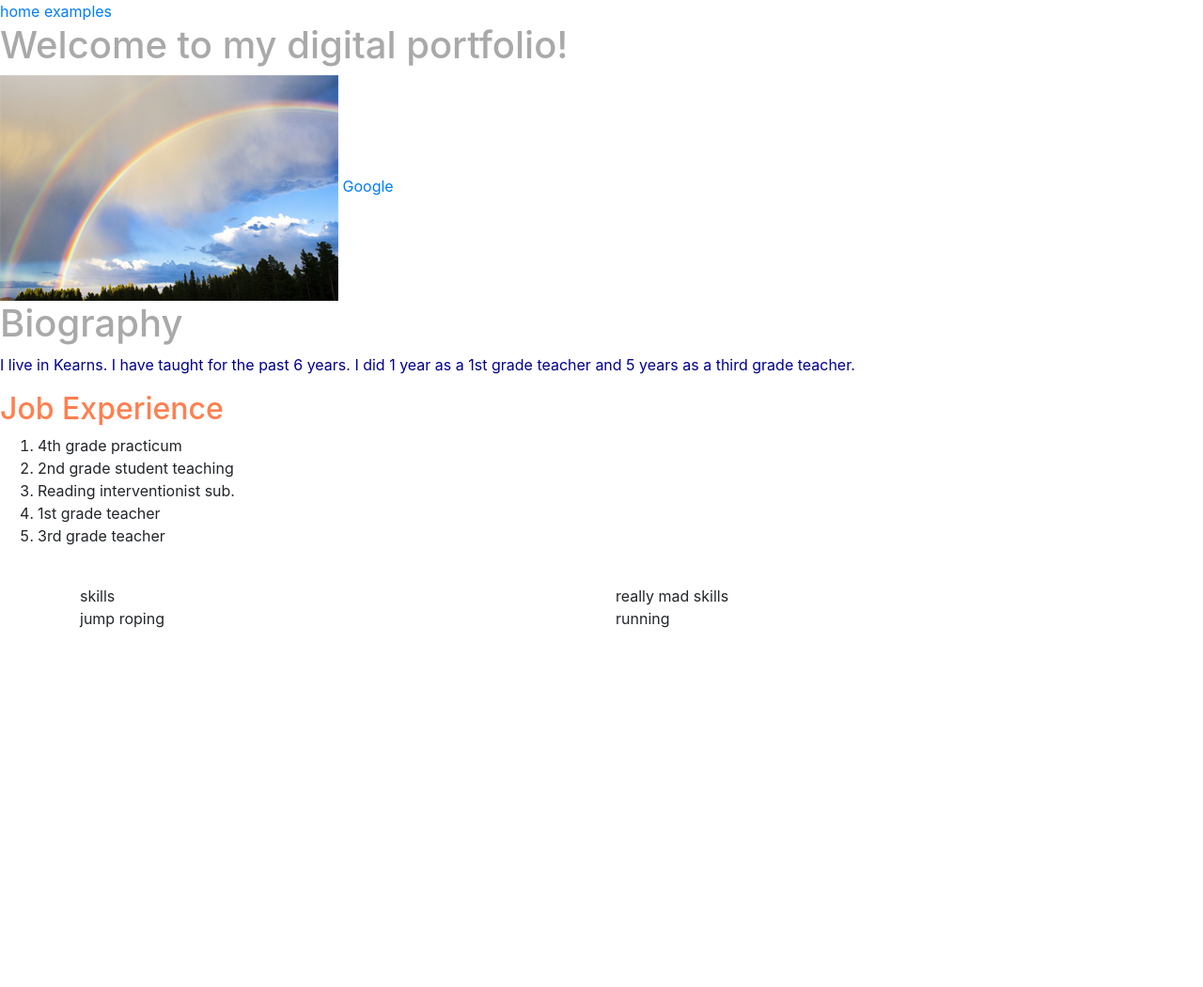
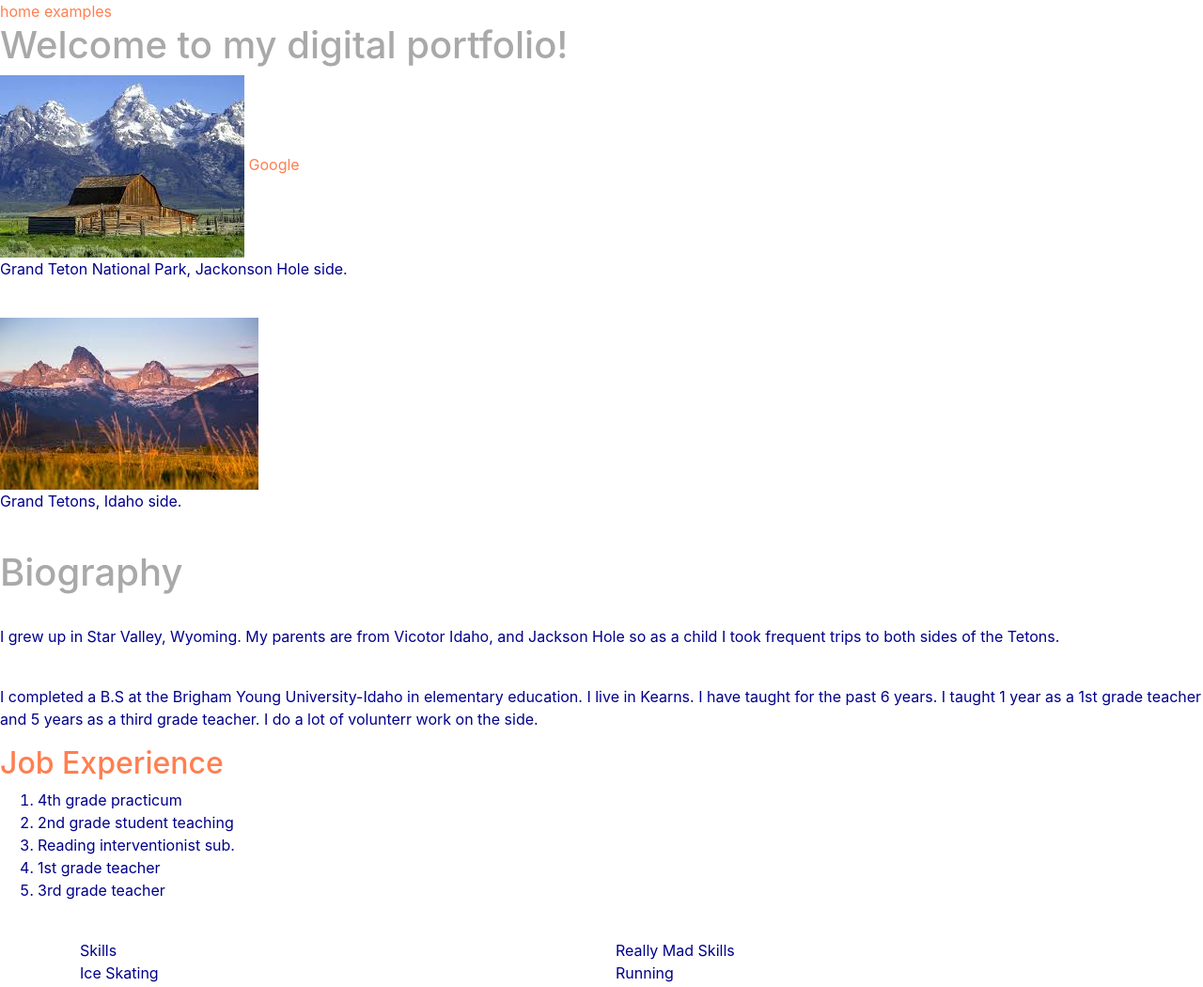
Before and after one commit to mcnether/EDPS6560MichelleHortin, a plain HTML site: page pages/examples.html in a window 1280 px wide. Shown: the whole page at 94% size. Before the commit the page ends 800 px from the top, so only its background shows below. Drawn offline with nearby package versions, Linux system fonts and the light colour scheme.

Commit message:
Add files via upload

```diff
--- a/pages/examples.html
+++ b/pages/examples.html
@@ -21,13 +21,27 @@
       </nav>
 
     <h1>Welcome to my digital portfolio!</h1>
-      <img src="../img/Double Rainbow.jpg"/>
+      <img src="../img/Grand%20Tetons.jpg"/>
       <a target="_blank" href="https://www.google.com"> Google</a>
+      <p> Grand Teton National Park, Jackonson Hole side.</p>
+
+      <br>
+
+      <img src="../img/Idaho.side.jpg"/>
+      <p>Grand Tetons, Idaho side.</p>
 
       <br>
 
       <h1> Biography</h1>
-        <p>I live in Kearns. I have taught for the past 6 years. I did 1 year as a 1st grade teacher and 5 years as a third grade teacher.</p>
+
+      <br>
+
+        <p>I grew up in Star Valley, Wyoming. My parents are from Vicotor Idaho, and Jackson Hole so as a child I took frequent trips to both sides of the Tetons.</p>
+
+        <br>
+
+        <p>I completed a B.S at the Brigham Young University-Idaho in elementary education. I live in Kearns. I have taught for the past 6 years. I taught 1 year as a 1st grade teacher and 5 years as a third grade teacher. I do a lot of volunterr work on the side.</p>
+
         <h2>Job Experience</h2>
             <ol>
                 <li>4th grade practicum</li>
@@ -41,15 +55,16 @@
 
       <div class="container">
           <div class="row">
-              <div class="col">skills</div>
-              <div class="col">really mad skills</div>
+              <div class="col">Skills</div>
+              <div class="col">Really Mad Skills</div>
           </div>
           <div class ="row">
-              <div class="col">jump roping </div>
-              <div class="col">running</div>
+              <div class="col">Ice Skating </div>
+              <div class="col">Running</div>
           </div>
       </div> <!-- End of Container -->
 
+      <br>
 
 
       <!-- Optional JavaScript -->
--- a/styles.css
+++ b/styles.css
@@ -1,3 +1,5 @@
+
+/* text color scheme */
 p {
     color :darkblue;
 
@@ -6,3 +8,33 @@ p {
 h2 {
     color: coral;
 }
+
+ol{
+    color: darkblue
+}
+
+div {
+    color: darkblue;
+}
+
+
+
+ /* unvisited link */
+a:link {
+  color: coral;
+}
+
+/* visited link */
+a:visited {
+  color: darkgrey;
+}
+
+/* mouse over link */
+a:hover {
+  color: darkblue;
+}
+
+/* selected link */
+a:active {
+  color: rebeccapurple;
+}
```
Also changed, not shown: index.html (+1 -1 lines), img/Grand Tetons.jpg (added), img/Idaho.side.jpg (added).
